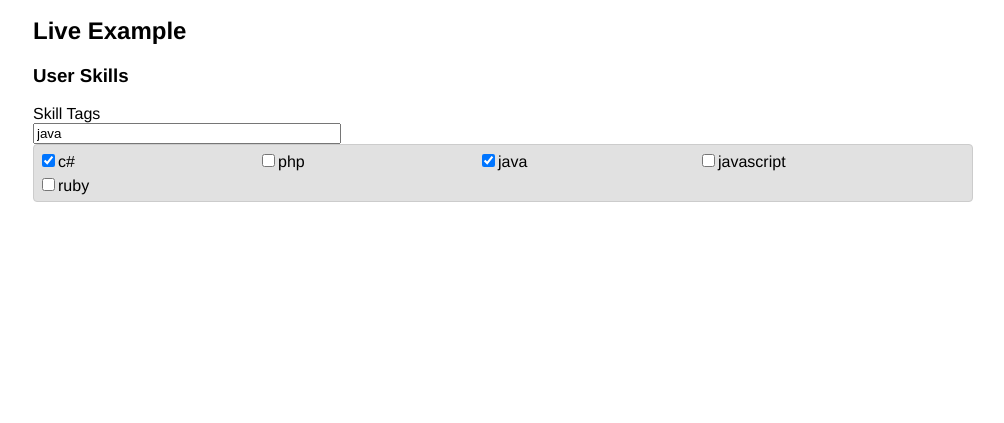
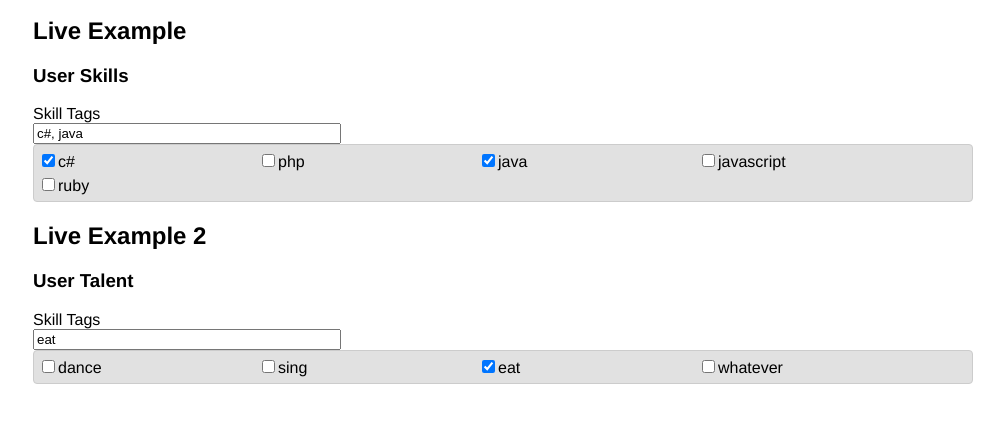
Before and after one commit to dukz/jquery.taggable, a plain HTML site: page index.html in a window 1280 px wide. Both pictures are taken after a click on the checkbox "c#". Shown: the part 135-558 px from the top of the page, without its empty margins (137-1141 px from the left). Drawn offline with nearby package versions, Linux system fonts and the light colour scheme.

Commit message:
Fixed issue with Firefox (event.srcElement)

```diff
--- a/index.html
+++ b/index.html
@@ -24,6 +24,9 @@
 			$(document).ready(function() {
 				var skill_tags = ['c#', 'php', 'java', 'javascript', 'ruby'];
 				$('#skills_list_tags').Taggable({ field_selector: '#skills_list_field', available_tags: skill_tags });
+
+				var talent_tags = ['dance', 'sing', 'eat', 'whatever'];
+				$('#talents_list_tags').Taggable({ field_selector: '#talents_list_field', available_tags: talent_tags });
 			});
 		</script>
 	</head>
@@ -35,15 +38,21 @@
 				Homepage: <a href="http://github.com/dukz/jquery.taggable">github.com/dukz/jquery.taggable</a>
 			</div>
 
-
 			<h2>Live Example</h2>
-
 			<form>
 				<h3>User Skills</h3>
 				<label for="skills_list_field">Skill Tags</label><br />
 				<input type="text" id="skills_list_field" name="skills_list" value="java" />
 				<div id="skills_list_tags"></div>
 			</form>
+
+			<h2>Live Example 2</h2>
+			<form>
+				<h3>User Talent</h3>
+				<label for="talents_list_field">Skill Tags</label><br />
+				<input type="text" id="talents_list_field" name="talents_list" value="eat" />
+				<div id="talents_list_tags"></div>
+			</form>
 		</div>
 	</body>
 </html>
--- a/javascripts/jquery.taggable-0.1.0.js
+++ b/javascripts/jquery.taggable-0.1.0.js
@@ -20,15 +20,13 @@
 			$(options.field_selector).val(values.join(', '));
 		}
 		function fieldKeyUpHandler(event) {
-      var input = event.srcElement;
 			var values = getTagList();
 			$('.taggable-tags-cb').each(function(index, el) {
 				el.checked = (values.indexOf(el.value) >= 0);
 			});
 		}
 		function checkChangedHandler(event) {
-      var input = event.srcElement;
-
+			var input = event.target;
 			var values = getTagList();
 			var found = (values.indexOf(input.value) >= 0);
 
@@ -53,8 +51,8 @@
 				var checked = (values.indexOf(tag) >= 0 ? ' checked="checked" ' : '');
 				var id = 'taggable-cb-' + tag;
 				html += '<div class="taggable-tag">';
-        html +=   '<input type="checkbox" class="taggable-tags-cb" ' + checked + ' id="' + id + '" value="' + tag + '" onclick="javascript:this.blur();" />';
-        html +=   '<label for="' + id + '">' + tag + '</label>';
+				html +=	 '<input type="checkbox" class="taggable-tags-cb" ' + checked + ' id="' + id + '" value="' + tag + '" onclick="javascript:this.blur();" />';
+				html +=	 '<label for="' + id + '">' + tag + '</label>';
 				html += '</div>';
 			});
 
```
Lines whose indentation alone changed are shown as unchanged.
